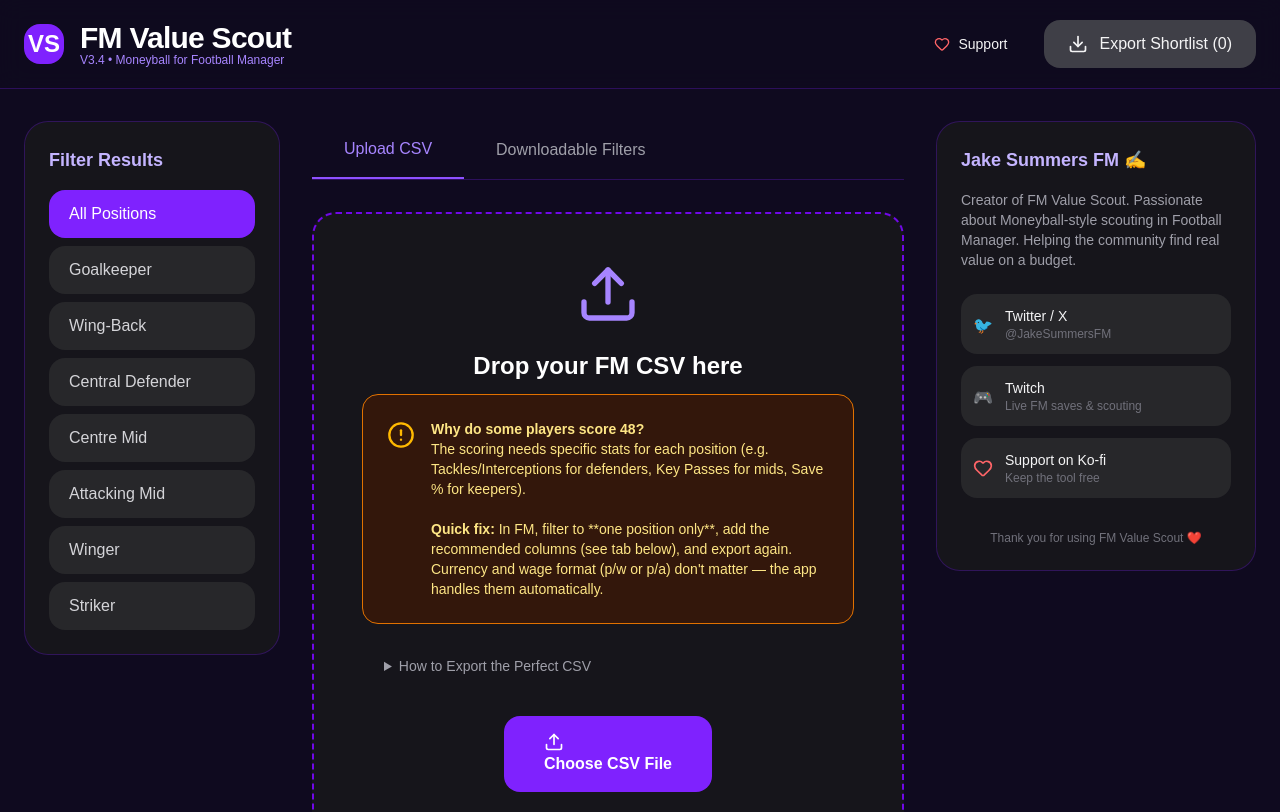
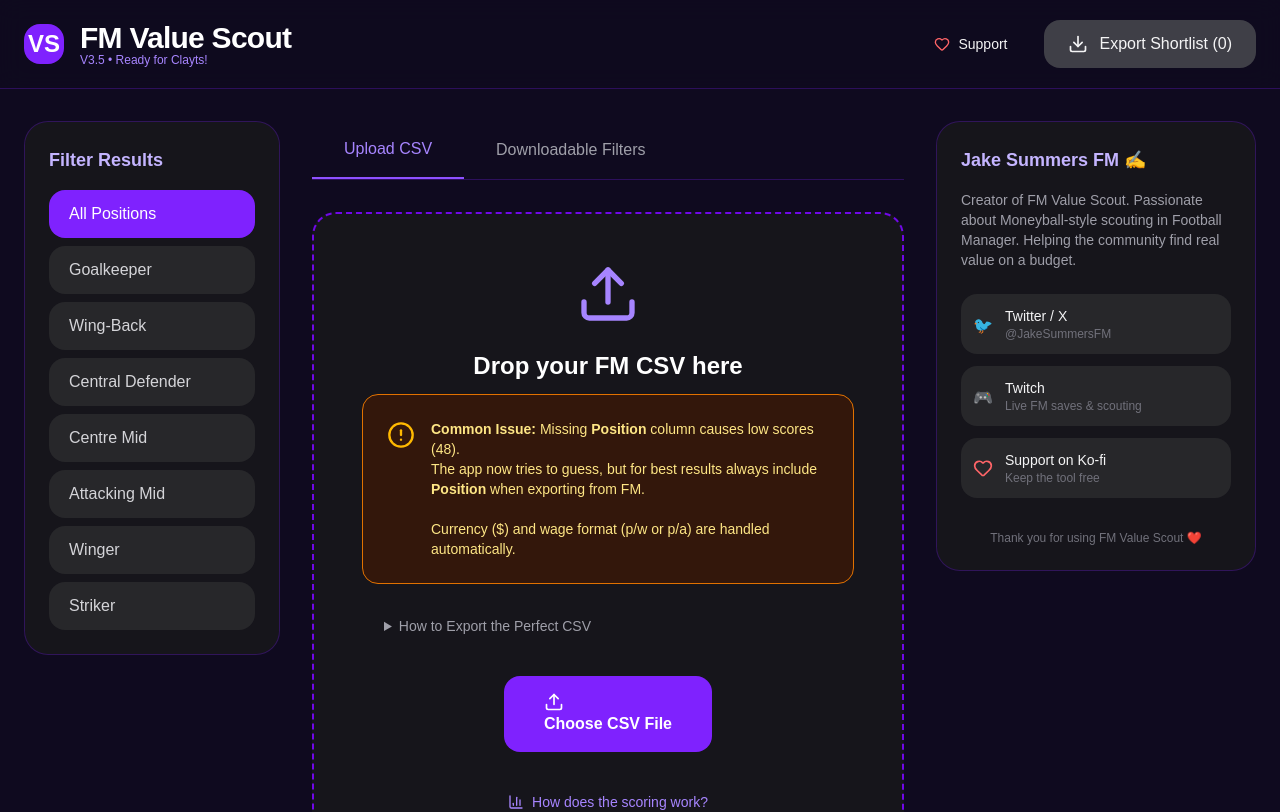
Before and after one commit to jakesummersFM/valuescout, a Next.js app: page / in a window 1280 px wide. Shown: the top 812 px of the page. Built offline with nearby package versions, Linux system fonts and the light colour scheme.

Commit message:
Replace missing Twitter and Twitch icons with emoji

```diff
--- a/app/page.tsx
+++ b/app/page.tsx
@@ -58,8 +58,9 @@ export default function FMValueScoutV3() {
     'All Positions': ['Name', 'Position', 'Age', 'Transfer Value', 'Wage', 'League', 'Minutes']
   };
 
-  const getPositionGroup = (pos: string): string => {
-    const p = (pos || '').toLowerCase();
+  const getPositionGroup = (pos: string, row?: any): string => {
+    if (pos && pos.trim() !== '') {
+      const p = pos.toLowerCase();
       if (p.includes('gk')) return 'GK';
       if (p.includes('wing back') || p.includes('wb') || p.includes('right back') || p.includes('left back')) return 'Wing Back';
       if (p.includes('dc') || p.includes('cb')) return 'Central Defender';
@@ -67,7 +68,21 @@ export default function FMValueScoutV3() {
       if (p.includes('am')) return 'Attacking Mid';
       if (p.includes('winger') || p.includes('rw') || p.includes('lw')) return 'Winger';
       if (p.includes('st') || p.includes('cf')) return 'Striker';
-    return 'Other';
+    }
+
+    // Smart fallback when Position column is missing
+    if (row) {
+      const tck = parseFloat(row['Tck C'] || row['Tackles'] || '0');
+      const itc = parseFloat(row['Itc'] || row['Interceptions'] || '0');
+      const key = parseFloat(row['Key'] || row['Key Passes'] || '0');
+      const assists = parseFloat(row['Assists'] || '0');
+
+      if (tck > 20 || itc > 30) return 'Central Defender';
+      if ((tck > 15 || itc > 20) && key > 10) return 'Wing Back';
+      if (key > 25 || assists > 5) return 'Attacking Mid';
+      if (key > 15) return 'Centre Mid';
+    }
+    return 'Centre Mid'; // safe default
   };
 
   const getLeagueMultiplier = (league: string): number => {
@@ -177,11 +192,12 @@ export default function FMValueScoutV3() {
         }
 
         let lowScoreCount = 0;
+        let missingPositionCount = 0;
 
         const parsedPlayers: Player[] = results.data
           .map((row: any, index: number) => {
-            const rawPos = row.Position || row.Pos || 'Other';
-            const group = getPositionGroup(rawPos);
+            const rawPos = row.Position || row.Pos || '';
+            const group = getPositionGroup(rawPos, row);
             const league = row.League || row.Division || row.Competition || '';
             const { score, perfPercent, valuePercent, agePercent } = calculateValueScore(row, group, league);
             const valueM = Math.max(0.05, parseFloat(String(row['Transfer Value'] || row.Value || '0').replace(/[^0-9.-]/g, '')) || 0.5);
@@ -189,6 +205,7 @@ export default function FMValueScoutV3() {
             const badge = calculateBadge(score, valueM, age);
 
             if (score <= 52) lowScoreCount++;
+            if (!rawPos) missingPositionCount++;
 
             return {
               id: Date.now() + index,
@@ -218,13 +235,18 @@ export default function FMValueScoutV3() {
 
         setPlayers(parsedPlayers);
 
-        if (lowScoreCount > parsedPlayers.length * 0.5) {
+        if (missingPositionCount > 0) {
           setUploadMessage({
             type: 'warning',
-            text: `Many players scored around 48. This is common when key stats (like Tackles, Key Passes, Save %, Shots, etc.) are missing or zero. Check the big box above and the Downloadable Filters tab.`
+            text: `⚠️ Position column was missing in ${missingPositionCount} rows. The app tried to guess, but for best results always include the Position column when exporting.`
+          });
+        } else if (lowScoreCount > parsedPlayers.length * 0.5) {
+          setUploadMessage({
+            type: 'warning',
+            text: `Many players scored around 48. Add more key stats (Tackles, Key Passes, Save %, etc.) using the Downloadable Filters tab.`
           });
         } else {
-          setUploadMessage({ type: 'success', text: `✅ Loaded ${parsedPlayers.length} players! Great data — scores should spread nicely now.` });
+          setUploadMessage({ type: 'success', text: `✅ Loaded ${parsedPlayers.length} players! Great data — scores should spread nicely.` });
         }
         setIsProcessing(false);
       },
@@ -274,7 +296,7 @@ export default function FMValueScoutV3() {
 
   const downloadColumns = (position: string) => {
     const cols = recommendedColumns[position] || recommendedColumns['All Positions'];
-    const content = `Recommended columns for ${position} (FM Value Scout V3.4)\n\n${cols.join('\n')}\n\nAlways include: Name, Position, Age, Transfer Value, Wage, League, Minutes`;
+    const content = `Recommended columns for ${position} (FM Value Scout V3.5)\n\n${cols.join('\n')}\n\nAlways include: Name, Position, Age, Transfer Value, Wage, League, Minutes`;
     const blob = new Blob([content], { type: 'text/plain' });
     const url = URL.createObjectURL(blob);
     const link = document.createElement('a');
@@ -361,7 +383,7 @@ export default function FMValueScoutV3() {
             <div className="w-10 h-10 bg-violet-600 rounded-2xl flex items-center justify-center text-2xl font-bold text-white">VS</div>
             <div>
               <div className="text-3xl font-bold tracking-tight text-white">FM Value Scout</div>
-              <div className="text-xs text-violet-400 -mt-1">V3.4 • Moneyball for Football Manager</div>
+              <div className="text-xs text-violet-400 -mt-1">V3.5 • Ready for Clayts!</div>
             </div>
           </div>
           <div className="flex items-center gap-4">
@@ -434,15 +456,13 @@ export default function FMValueScoutV3() {
                 <Upload className="w-16 h-16 mx-auto mb-6 text-violet-400" />
                 <h2 className="text-2xl font-semibold mb-3 text-white">Drop your FM CSV here</h2>
 
-                {/* Clearer, friendlier warning for video viewers */}
                 <div className="bg-amber-950/60 border border-amber-600 rounded-2xl p-6 mb-8 max-w-lg mx-auto">
                   <div className="flex items-start gap-4">
                     <AlertCircle className="w-7 h-7 text-amber-400 mt-0.5 flex-shrink-0" />
                     <div className="text-left text-sm text-amber-200">
-                      <strong>Why do some players score 48?</strong><br />
-                      The scoring needs specific stats for each position (e.g. Tackles/Interceptions for defenders, Key Passes for mids, Save % for keepers).<br /><br />
-                      <strong>Quick fix:</strong> In FM, filter to **one position only**, add the recommended columns (see tab below), and export again.
-                      Currency and wage format (p/w or p/a) don't matter — the app handles them automatically.
+                      <strong>Common Issue:</strong> Missing <strong>Position</strong> column causes low scores (48).<br />
+                      The app now tries to guess, but for best results always include <strong>Position</strong> when exporting from FM.<br /><br />
+                      Currency ($) and wage format (p/w or p/a) are handled automatically.
                     </div>
                   </div>
                 </div>
@@ -453,7 +473,7 @@ export default function FMValueScoutV3() {
                     <div className="bg-zinc-800 p-4 rounded-2xl">
                       <strong>Best Time:</strong> Export after 20–25+ games for the best score spread.
                     </div>
-                    <p><strong>Pro Tip for Videos:</strong> Filter to one position and include the exact columns from the Downloadable Filters tab.</p>
+                    <p><strong>Pro Tip:</strong> Filter to one position only and include the Position column + recommended stats from the Filters tab.</p>
                   </div>
                 </details>
 
@@ -469,24 +489,20 @@ export default function FMValueScoutV3() {
                   </div>
                 )}
 
-                {/* New Scoring Explained section – perfect for Clayts video */}
                 <div className="mt-10 max-w-md mx-auto">
                   <button
                     onClick={() => setShowScoringInfo(!showScoringInfo)}
                     className="text-violet-400 hover:text-violet-300 flex items-center gap-2 mx-auto text-sm font-medium"
                   >
-                    <BarChart3 className="w-4 h-4" /> How does the scoring actually work?
+                    <BarChart3 className="w-4 h-4" /> How does the scoring work?
                   </button>
                   {showScoringInfo && (
                     <div className="mt-4 text-left text-xs text-zinc-400 bg-zinc-900/80 p-5 rounded-2xl border border-violet-900/50">
-                      <p className="mb-3">Moneyball-style formula:</p>
-                      <ul className="space-y-2">
-                        <li>• <strong>Performance (~53%)</strong>: Position-specific stats (per 90)</li>
-                        <li>• <strong>Value for Money (~35%)</strong>: Low transfer value + low wage = big bonus</li>
-                        <li>• <strong>Age bonus</strong>: Young players ≤23 get extra points</li>
-                        <li>• League multiplier for top divisions</li>
-                      </ul>
-                      <p className="mt-4 text-amber-300">Missing key stats = lower performance score (often 48 floor).</p>
+                      Moneyball formula:<br />
+                      • Performance (stats per 90) — position-specific<br />
+                      • Value for Money (low fee + low wage = bonus)<br />
+                      • Age bonus for young players<br />
+                      Missing key stats = lower score.
                     </div>
                   )}
                 </div>
@@ -534,7 +550,7 @@ export default function FMValueScoutV3() {
             </div>
           )}
 
-          {/* Filters Tab (unchanged but kept for completeness) */}
+          {/* Filters Tab */}
           {activeTab === 'filters' && (
             <div className="bg-zinc-900/80 border border-violet-900/50 rounded-3xl p-8">
               <h2 className="text-2xl font-semibold mb-2 text-white">Downloadable Export Filters</h2>
@@ -626,10 +642,10 @@ export default function FMValueScoutV3() {
       </div>
 
       <footer className="border-t border-violet-900/50 py-8 text-center text-xs text-zinc-500 mt-auto">
-        Made with ❤️ for the Football Manager community • V3.4 (Video Ready)
+        Made with ❤️ for the Football Manager community • V3.5 (Production Ready for Clayts!)
       </footer>
 
-      {/* Player Modal (unchanged) */}
+      {/* Player Modal */}
       {selectedPlayer && (
         <div className="fixed inset-0 bg-black/90 flex items-center justify-center z-[100] p-4">
           <div className="bg-zinc-900 border border-violet-900/50 rounded-3xl max-w-2xl w-full max-h-[92vh] overflow-hidden flex flex-col">
```
Lines whose indentation alone changed are shown as unchanged.
